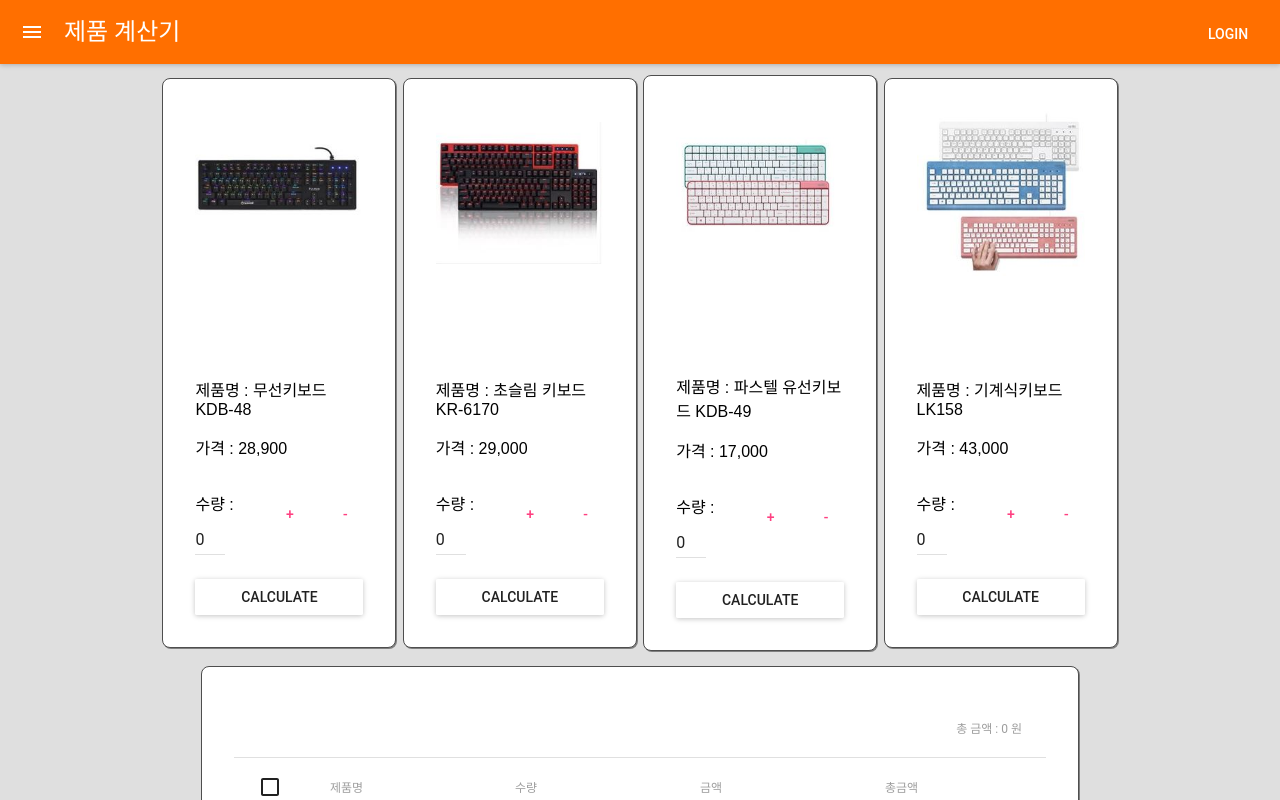
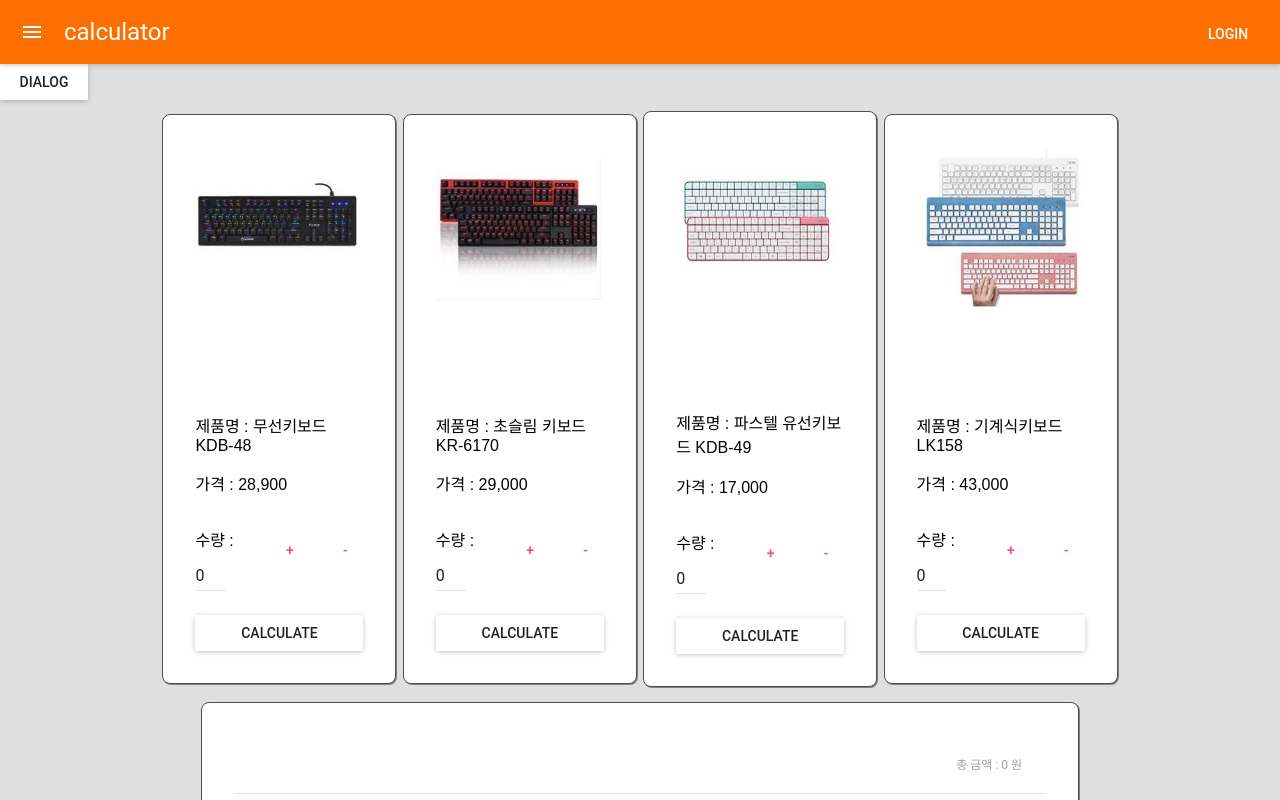
Before and after one commit to cjw0515/product-calculator, a React (Create React App) app in the folder frontend/: page / in a window 1280 px wide. Shown: the top 800 px of the page. Built offline with nearby package versions, Linux system fonts and the light colour scheme; no server answers; the HTML template or start-up script is replaced by a standard one.

Commit message:
로그인 다이얼로그 추가

```diff
--- a/frontend/src/components/bar.js
+++ b/frontend/src/components/bar.js
@@ -1,31 +1,59 @@
-import React from 'react';
-import AppBar from 'material-ui/AppBar';
-import IconButton from 'material-ui/IconButton';
-import NavigationClose from 'material-ui/svg-icons/navigation/close';
-import FlatButton from 'material-ui/FlatButton';
-
-function handleClick() {
-  alert('onClick triggered on the title component');
-}
+import React, { Component } from "react";
+import AppBar from "material-ui/AppBar";
+import IconButton from "material-ui/IconButton";
+import NavigationClose from "material-ui/svg-icons/navigation/close";
+import Login from "./login";
+import FlatButton from "material-ui/FlatButton";
 
 const styles = {
   title: {
-    cursor: 'pointer',
-  },
+    cursor: "pointer"
+  }
 };
 
-/**
- * This example uses an [IconButton](/#/components/icon-button) on the left, has a clickable `title`
- * through the `onClick` property, and a [FlatButton](/#/components/flat-button) on the right.
- */
-const Bar = () => (
-  <AppBar
-    title={<span style={styles.title}>제품 계산기</span>}
-    onTitleClick={handleClick}
-    /* iconElementLeft={<IconButton><NavigationClose /></IconButton>} */
-    iconElementRight={<FlatButton label="Login" />}
-    style={{backgroundColor:"#FF6F00"}}
-  />
-);
+class Bar extends Component {
+  state = {
+    open: false
+  };
+
+  handleOpen = () => {
+    this.setState({
+      open: true
+    })
+  }
+
+  handleClose = () => {
+    this.setState({open: false});
+  };
+
+  handleClick = () => {
+    alert("onClick triggered on the title component");
+  };
+
+
+
+  render() {
+    return (
+      <div>
+        <AppBar
+          title={<span style={styles.title}>calculator</span>}
+          onTitleClick={this.handleClick}
+          /* iconElementLeft={<IconButton><NavigationClose /></IconButton>} */
+          iconElementRight={
+            <FlatButton
+            label="Login"
+            onClick={this.handleOpen}
+            />
+          }
+          style={{ backgroundColor: "#FF6F00" }}
+        />
+        <Login
+          open={this.state.open}
+          onClose={this.handleClose}
+         />
+      </div>
+    );
+  }
+}
 
 export default Bar;
--- a/frontend/src/components/login.js
+++ b/frontend/src/components/login.js
@@ -1,7 +1,8 @@
-import React from 'react';
-import Dialog from 'material-ui/Dialog';
-import FlatButton from 'material-ui/FlatButton';
-import RaisedButton from 'material-ui/RaisedButton';
+import React from "react";
+import Dialog from "material-ui/Dialog";
+import FlatButton from "material-ui/FlatButton";
+import RaisedButton from "material-ui/RaisedButton";
+import TextField from "material-ui/TextField";
 
 /**
  * Dialog with action buttons. The actions are passed in as an array of React objects,
@@ -11,30 +12,26 @@ import RaisedButton from 'material-ui/RaisedButton';
  */
 export default class DialogExampleSimple extends React.Component {
   state = {
-    open: false,
+    open: false
   };
 
   handleOpen = () => {
-    this.setState({open: true});
+    this.setState({ open: true });
   };
 
   handleClose = () => {
-    this.setState({open: false});
+    this.setState({ open: false });
   };
 
   render() {
     const actions = [
-      <FlatButton
-        label="Cancel"
-        primary={true}
-        onClick={this.handleClose}
-      />,
+      <FlatButton label="Cancel" primary={true} onClick={this.handleClose} />,
       <FlatButton
         label="Submit"
         primary={true}
         keyboardFocused={true}
         onClick={this.handleClose}
-      />,
+      />
     ];
 
     return (
@@ -44,10 +41,10 @@ export default class DialogExampleSimple extends React.Component {
           title="Dialog With Actions"
           actions={actions}
           modal={false}
-          open={this.state.open}
-          onRequestClose={this.handleClose}
+          open={this.props.open}
+          onRequestClose={this.props.onClose}
         >
-          The actions in this window were passed in as an array of React objects.
+          <TextField hintText="email" />
         </Dialog>
       </div>
     );
```
